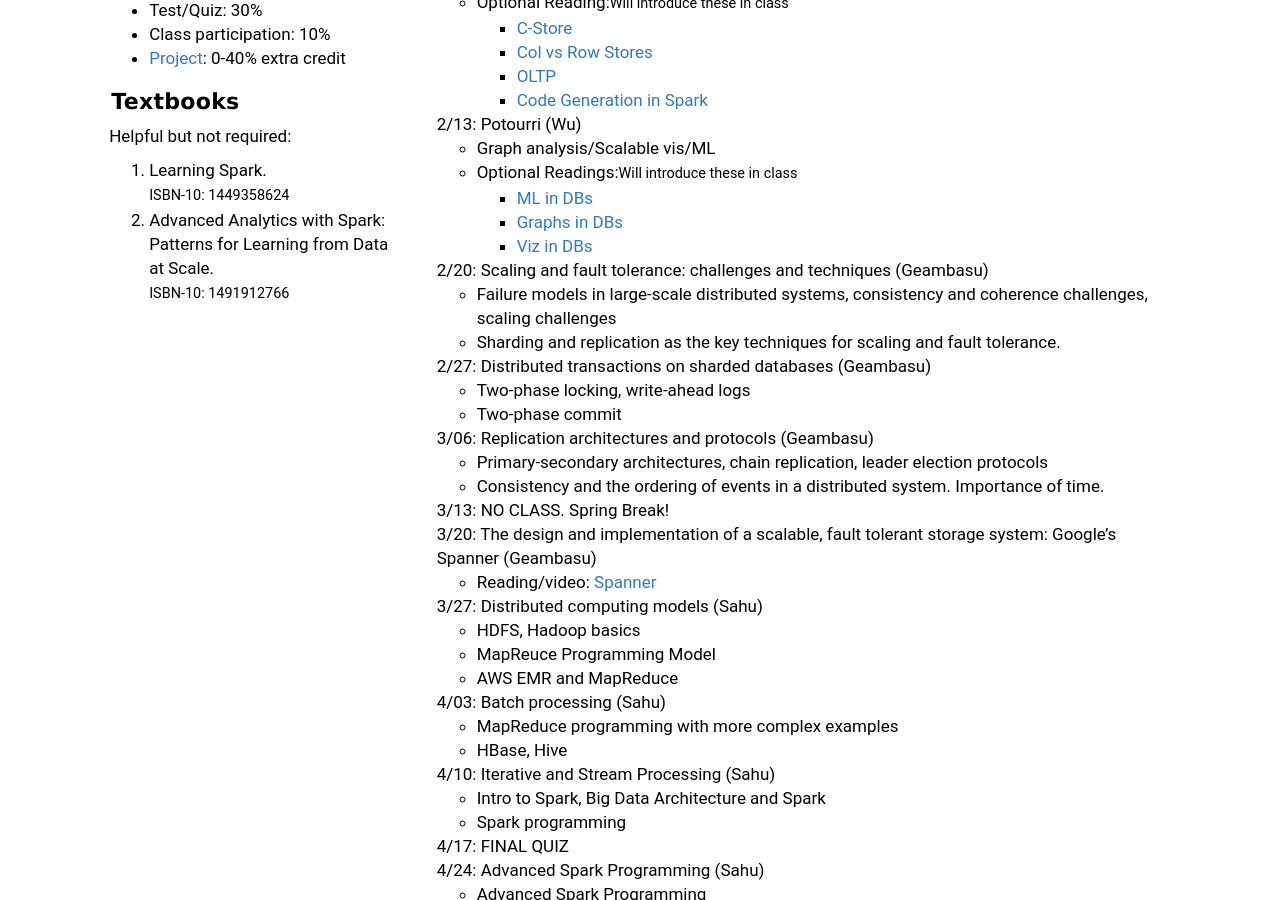
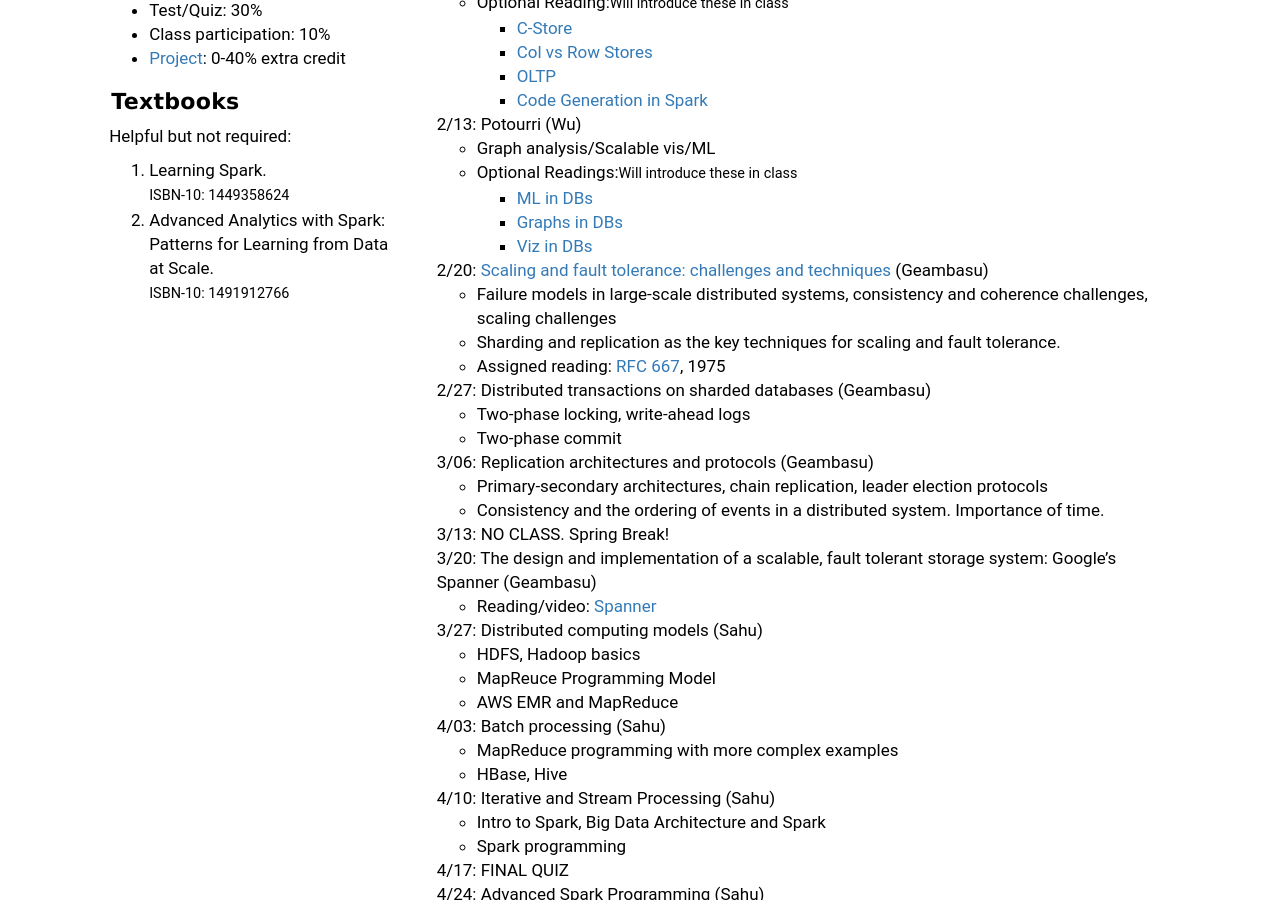
Before and after one commit to KnightMollo/w4121.github.io, a Jekyll site: the page built from index.md, in a window 1280 px wide and 900 px high, scrolled down 1140 px. Built offline with Jekyll 4.4.1, drawn with Linux system fonts in a browser that asks for light colours.

```diff
--- a/index.md
+++ b/index.md
@@ -43,9 +43,11 @@ The course is co-taught by Roxana Geambasu (Associate Prof. in CS), Sambit Sahu
     * [ML](http://www.cs.stanford.edu/people/chrismre/papers/bismarck.pdf) [in DBs](http://db.cs.berkeley.edu/papers/vldb09-madskills.pdf)
     * [Graphs in DBs](http://pages.cs.wisc.edu/~jignesh/publ/Grail.pdf)
     * [Viz in DBs](http://sirrice.github.io/files/papers/ermac-vldb14.pdf)
-* 2/20: Scaling and fault tolerance: challenges and techniques (Geambasu)
+
+* 2/20: [Scaling and fault tolerance: challenges and techniques](./lectures/ds-primer.pdf) (Geambasu)
   * Failure models in large-scale distributed systems, consistency and coherence challenges, scaling challenges
   * Sharding and replication as the key techniques for scaling and fault tolerance.
+  * Assigned reading: [RFC 667](https://columbia.github.io/ds2-class/papers/johnson-rfc677.pdf), 1975
 * 2/27: Distributed transactions on sharded databases (Geambasu)
   * Two-phase locking, write-ahead logs
   * Two-phase commit
@@ -55,6 +57,7 @@ The course is co-taught by Roxana Geambasu (Associate Prof. in CS), Sambit Sahu
 * 3/13: NO CLASS.  Spring Break!
 * 3/20: The design and implementation of a scalable, fault tolerant storage system: Google's Spanner (Geambasu)
   * Reading/video: [Spanner](https://research.google.com/archive/spanner.html)
+
 * 3/27: Distributed computing models (Sahu)
   * HDFS, Hadoop basics
   * MapReuce Programming Model
```
Also changed, not shown: 4 other files.
